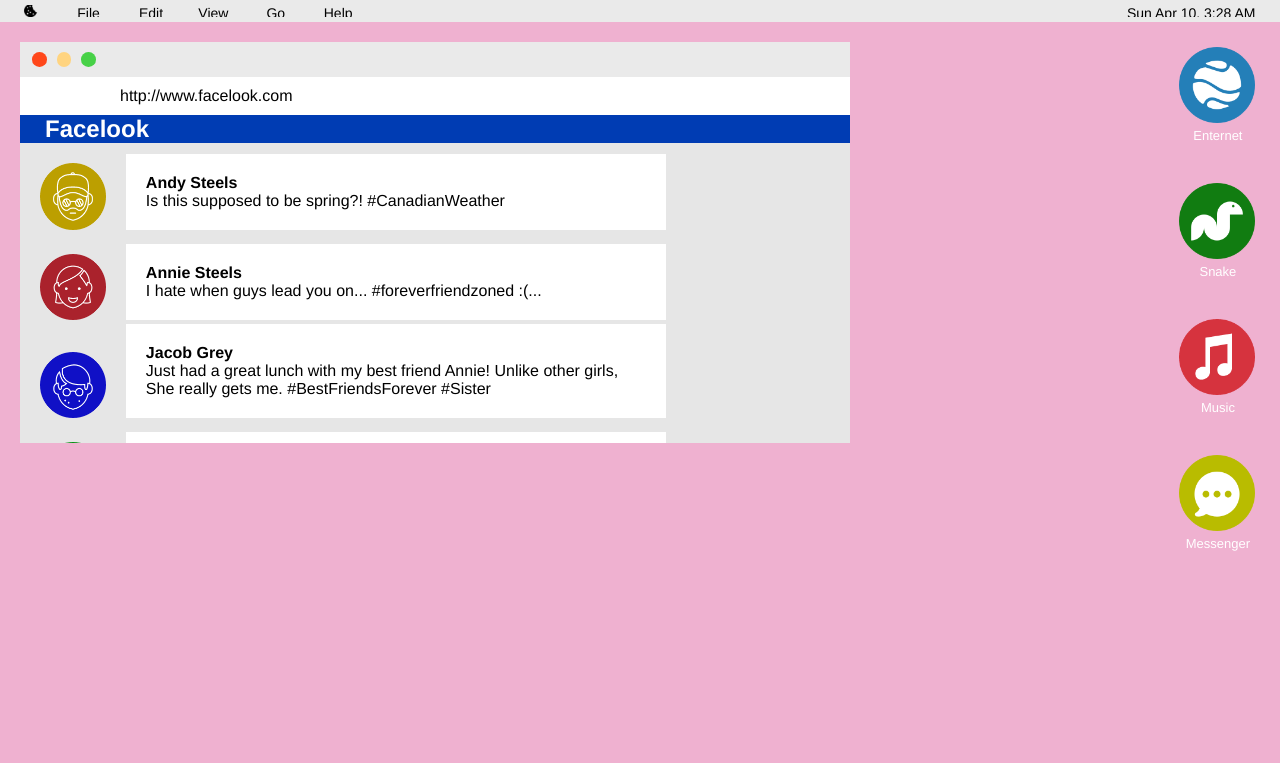
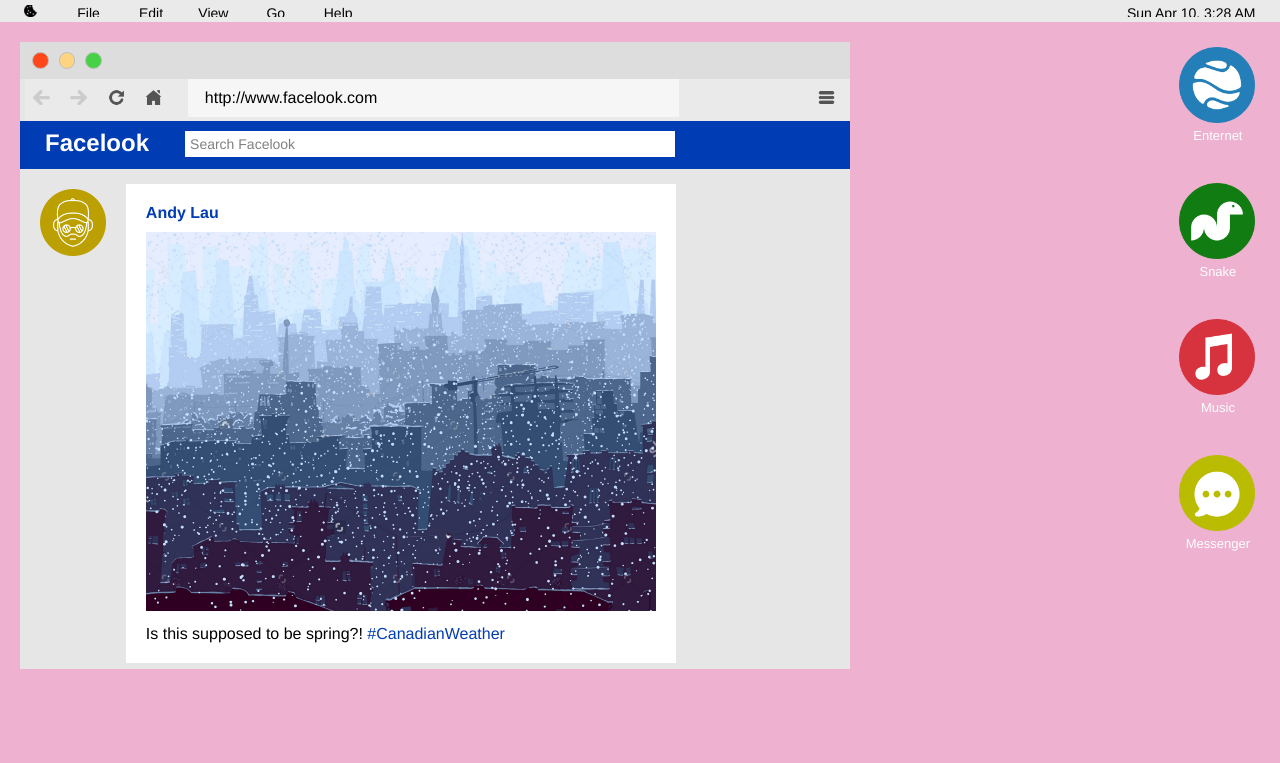
Before and after one commit to karenxiong/My-Desktop, a PHP site: page / in a window 1280 px wide. Shown: the top 763 px of the page. Run offline with PHP 8.4, Linux system fonts and the light colour scheme; some libraries are stand-ins or nearby versions.

Commit message:
Changes:
- changed content for text posts
- added buttons for the web browser (back, forward, refresh, home,
option)
- added Facelook feature (search bar)
- changed browser colour to a deeper gray
- adjusting widths and heights for browser, facelook, and text posts

```diff
--- a/css/default.css
+++ b/css/default.css
@@ -167,7 +167,7 @@ div.apps {
 /* Enternet styling */
 
 .etop {
-	background-color: #eaeaea;
+	background-color: #dddddd;
 	padding-top: 10px;
 	padding-left: 12px;
 	padding-bottom: 10px;
@@ -181,6 +181,7 @@ div.apps {
     overflow:hidden;
     background: #ff471a;
     float: left;
+    border: solid 1px #bfbfbf;
 }
 
 .minimize {
@@ -192,6 +193,7 @@ div.apps {
 	background: #ffd480;
 	margin-left: 10px;
 	float: left;
+	border: solid 1px #bfbfbf;
 }
 
 .maximize {
@@ -203,23 +205,58 @@ div.apps {
 	background: #47d147;
 	margin-left: 10px;
 	float: left;
+	border: solid 1px #bfbfbf;
 }
 
+.enternetHead {
+	background-color: #eaeaea;
+	margin-left: 5px;
+}
+
+.forbackwards {
+	width: 4%;
+	padding-bottom: 3px;
+}
 
 .url {
-	background-color: white;
-	padding-left: 100px;
+	background: linear-gradient(to right,  #eaeaea 0%, #eaeaea 2%, #f6f6f6 2%, #f6f6f6 80%, #eaeaea 80%, #eaeaea 150%);
+	padding-left: 30px;
 	padding-top: 10px;
 	padding-bottom: 10px;
+	width: 600px;
+	display: inline-block;
+}
+
+.option {
+	width: 4.5%;
+	padding-bottom: 3px;
+	float: right;
+	margin-right: 5px;
+	display: inline-block;
 }
 
 .facelook {
 	background-color: #003cb3;
+	padding: 5px;
+}
+
+.search {
+	width: 480px;
+	background-color: white;
+	display: inline-block;
+	color: grey;
+	padding: 5px;
+	margin-left: 36px;
+	font-size: 14px;
+	margin-top: 5px;
+	margin-bottom: 3px;
 }
 
 .facelook h2 {
+	margin-top: 3px;
 	color: white;
-	margin-left: 25px;
+	margin-left: 20px;
+	float: left;
 }
 
 /* Facelook styling */
@@ -233,7 +270,7 @@ div.apps {
 
 .enternetBody {
 	overflow-y: scroll;
-	height: 300px;
+	height: 500px;
 }
 
 .face {
@@ -246,14 +283,30 @@ div.apps {
 	margin-bottom: 40px;
 }
 
+.name {
+	color: #003cb3;
+	margin-bottom: 10px;
+}
+
+.pic {
+	width: 100%;
+	margin-bottom: 10px;
+}
+
 .text {
+	margin-top: 15px;
 	margin: bottom: 10px;
 	padding-left: 20px;
 	display: inline-block;
 	background-color: white;
 	padding: 20px;
 	margin-left: 15px;
-	width: 500px;
+	width: 510px;
+	vertical-align: top;
+}
+
+.hashtag {
+	color: #003cb3;
 }
 
 
--- a/index.html
+++ b/index.html
@@ -88,45 +88,64 @@
 		<div id="enternet">
 			<div class="etop">
 				<div class="buttons">
+					<a href="#">
 						<div class="close">
 						</div>
+					</a>
+					<a href="#">
 						<div class="minimize">
 						</div>
+					</a>
+					<a href="#">
 						<div class="maximize">
 						</div>
+					</a>
 				</div>
 			</div>
-			<p class="url">http://www.facelook.com</p>
+			<div class="enternetHead">
+				<img class="forbackwards" src="img/leftarrow1.png">
+				<img class="forbackwards" src="img/rightarrow1.png">
+				<img class="forbackwards" src="img/refresh.png">
+				<img class="forbackwards" src="img/home.png">
+				<div class="url">
+					<p>http://www.facelook.com</p>
+				</div>
+				<img class="option" src="img/option.png">
+			</div>
 			<div class="facelook">
 				<h2>Facelook</h2>
+				<div class="search">
+					<p>Search Facelook</p>
+				</div>
 			</div>
 			<!-- Facelook body -->
 			<div class="enternetBody">
 				<div class="man">
 					<img class="face" src="img/man.png">
 					<div class="text">
-						<h4 class="name">Andy Steels</h4>
-						<p>Is this supposed to be spring?! #CanadianWeather</p>
+						<h4 class="name">Andy Lau</h4>
+						<img class="pic" src="img/winter.png">
+						<p>Is this supposed to be spring?! <span class="hashtag">#CanadianWeather</span></p>
 				</div>
 				<div class="girl">
 					<img class="face" src="img/girl.png">
 					<div class="text">
 						<h4 class="name">Annie Steels</h4>
-						<p>I hate when guys lead you on... #foreverfriendzoned :(...</p>
+						<p>I hate when guys lead you on... <span class="hashtag">#foreverfriendzoned</span> :(...</p>
 					</div>
 				</div>
 				<div class="boy">
 					<img class="face" src="img/boy.png">
 					<div class="text">
 						<h4 class="name">Jacob Grey</h4>
-						<p>Just had a great lunch with my best friend Annie! Unlike other girls, She really gets me. #BestFriendsForever #Sister</p>
+						<p>Just had a great lunch with my best friend Annie! Unlike other girls, She really gets me. <span class="hashtag">#BestFriendsForever #Sister</span></p>
 					</div>
 				</div>
 				<div class="santa">
 					<img class="face" src="img/santa.png">
 					<div class="text">
 						<h4 class="name">Howard Jenkins</h4>
-						<p>Starting on Christmas toys</p>
+						<p>Enjoying the cold weather. I love snow! <span class="hashtag">#Winter #Happy</span></p>
 					</div>
 				</div>
 			</div>
```
Also changed, not shown: img/home.png (added), img/leftarrow.png (added), img/leftarrow1.png (added), img/option.png (added), img/refresh.png (added), img/rightarrow.png (added), img/rightarrow1.png (added), img/winter.png (added). Lines whose indentation alone changed are shown as unchanged.
